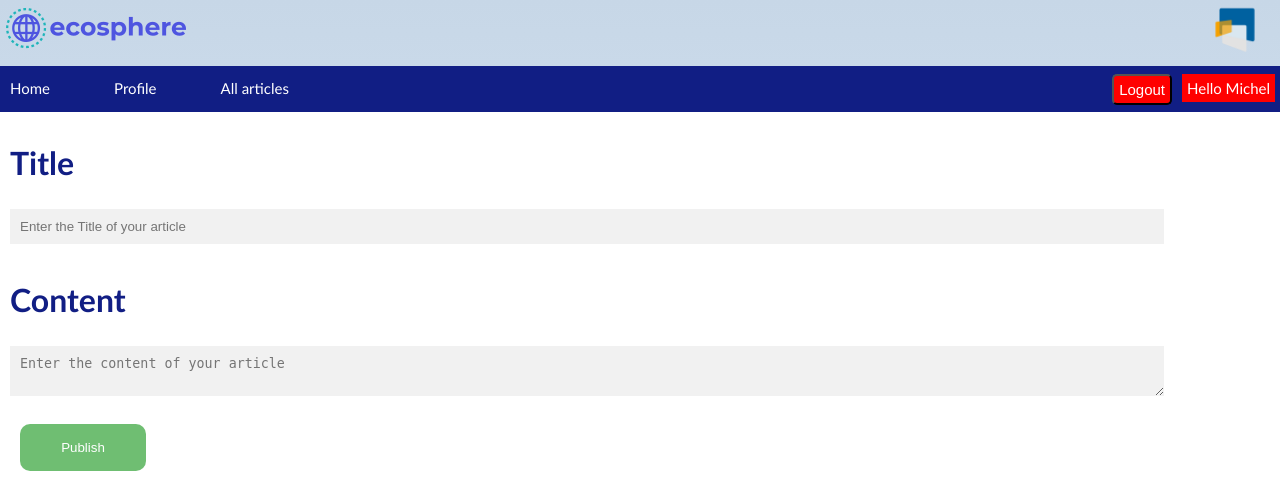
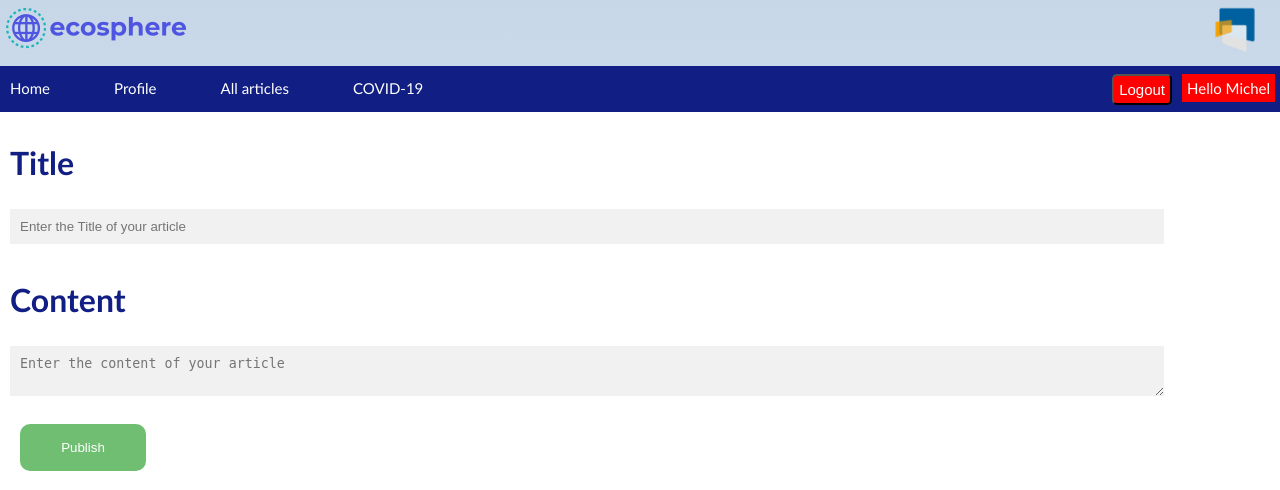
Before and after one commit to NinaKaveh/ecosphere-web-app, a PHP site: page /View/user/new-article.php in a window 1280 px wide. Shown: the top 490 px of the page. Run offline with PHP 8.4, Linux system fonts and the light colour scheme; a user stored in the database is signed in.

Commit message:
Update user_header.php

```diff
--- a/View/user/user_header.php
+++ b/View/user/user_header.php
@@ -11,6 +11,7 @@ if(!empty($_SESSION['name'])) {?>
                 <a href="user_homepage.php">Home</a>
                 <a href="user_profile.php">Profile</a>
                 <a href="all_articles.php">All articles</a>
+                <a href="../covid.php">COVID-19</a>
                 <span>Hello <?php echo $_SESSION['name'];?></span><button class="//button" onclick="window.location.href='logout.php'">Logout</button>
             </nav>
 
```
